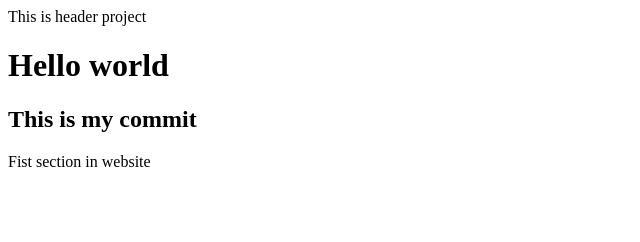
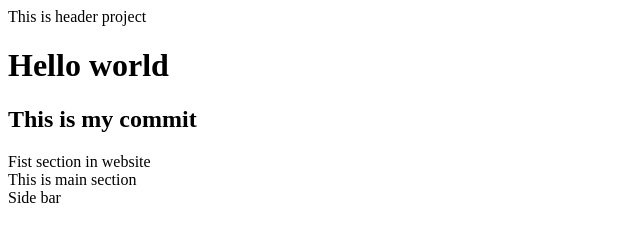
Before and after one commit to umidjon20/homework-one, a plain HTML site: page index.html in a window 1280 px wide. Shown: the whole page, without its empty margins (0-640 px from the left). Drawn offline with Linux system fonts and the light colour scheme.

Commit message:
add aside tag

```diff
--- a/index.html
+++ b/index.html
@@ -11,5 +11,7 @@
     <h1>Hello world</h1>
     <h2>This is my commit</h2>
     <section>Fist section in website</section>
+    <main>This is main section</main>
+    <aside> Side bar</aside>
 </body>
 </html>
```
Also changed, not shown: 1 other file.
